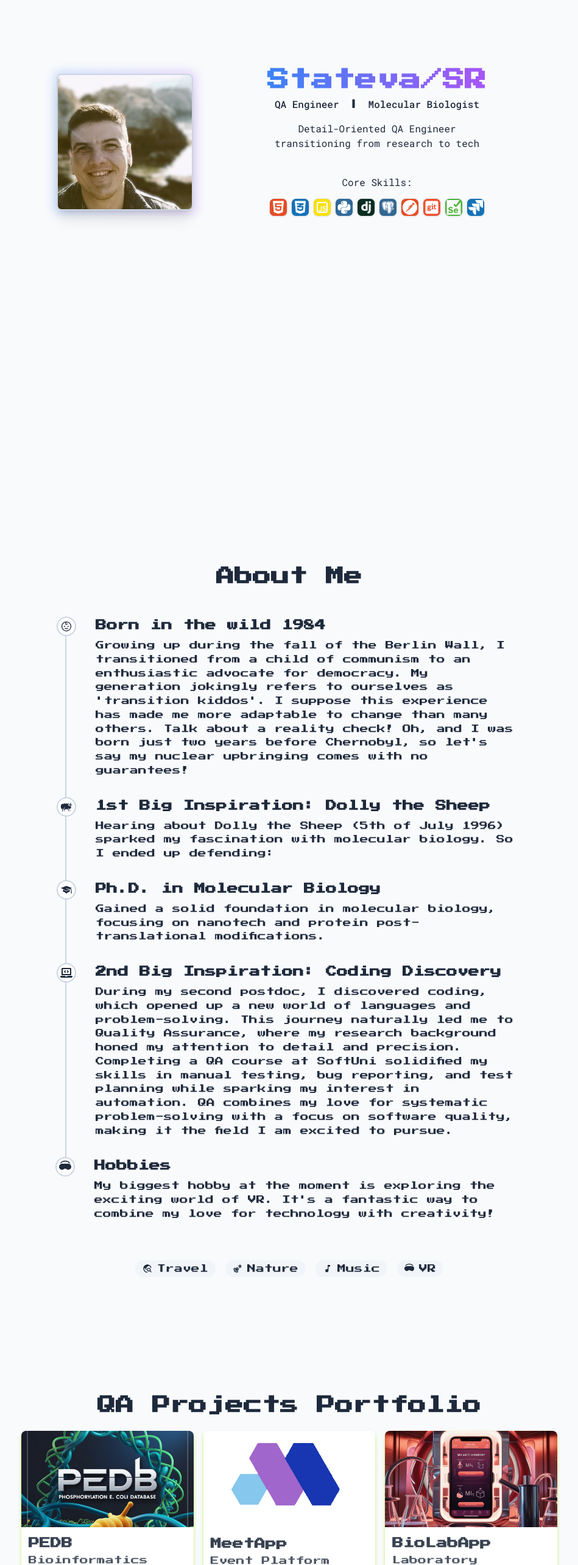
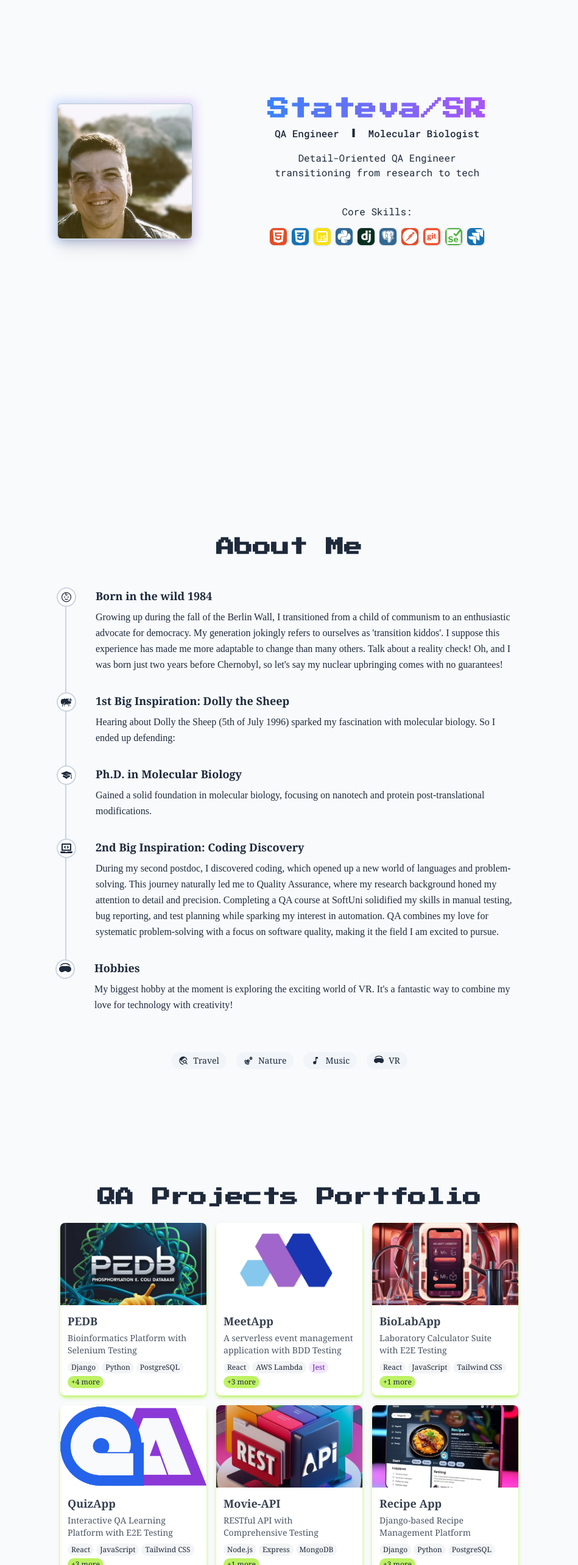
Before and after one commit to torbalansky/portfolio-pako, a React (Vite) app: page / in a window 1280 px wide. Shown: the part 100-2666 px from the top of the page at 61% size, without its empty margins (165-1114 px from the left). Built offline with nearby package versions, Linux system fonts and the light colour scheme.

Commit message:
Minor styling changes to improve readability.

```diff
--- a/src/Data/Data.js
+++ b/src/Data/Data.js
@@ -76,7 +76,7 @@ export const projectsData = [
   {
     id: 2,
     title: "MeetApp",
-    info: "Event Platform with BDD Testing",
+    info: "A serverless event management application with BDD Testing",
     image: meet,
     description: "A serverless event management application showcasing behavior-driven development (BDD) practices using Cucumber and Gherkin. Features comprehensive test coverage including integration tests, end-to-end scenarios, and OAuth authentication validation.",
     githubLink: "https://github.com/torbalansky/meet",
--- a/src/components/About.jsx
+++ b/src/components/About.jsx
@@ -52,8 +52,8 @@ const TimelineStep = ({ title, Icon, content }) => {
         <Icon className={`w-5 h-5 absolute top-1/2 left-1/2 -translate-x-1/2 -translate-y-1/2 ${theme === 'light' ? 'text-slate-800' : 'text-white'}`} />
       </div>
       <div className="ml-4">
-        <h3 className="font-semibold text-lg mb-2">{title}</h3>
-        <p className="text-sm leading-relaxed">{content}</p>
+        <h3 className="font-semibold text-lg mb-2 font-serif">{title}</h3>
+        <p className="text-md leading-relaxed font-poppins">{content}</p>
       </div>
     </div>
   );
@@ -80,7 +80,7 @@ const About = () => {
           ))}
         </div>
 
-        <div className="mt-8 flex flex-wrap gap-4 justify-center" data-aos='fade-up'>
+        <div className="mt-8 flex flex-wrap gap-4 justify-center font-serif" data-aos='fade-up'>
           {[
             { Icon: MdOutlineTravelExplore, label: 'Travel' },
             { Icon: MdOutlineEmojiNature, label: 'Nature' },
--- a/src/components/Contact.jsx
+++ b/src/components/Contact.jsx
@@ -145,7 +145,7 @@ const Contact = () => {
           <form
             ref={formRef}
             onSubmit={handleSubmit}
-            className={`w-full md:w-1/2 max-w-md p-6 rounded-lg shadow-md ${
+            className={`w-full md:w-1/2 max-w-md p-6 rounded-lg shadow-md font-serif ${
               theme === 'light' ? 'bg-white' : 'bg-slate-800'
             }`}
           >
@@ -180,7 +180,7 @@ const Contact = () => {
               {error && <p className="text-red-500 font-mono">{error}</p>}
              <button
               type="submit"
-              className="w-full py-2 font-bold text-white bg-gradient-to-r from-indigo-600 to-indigo-600 bg-[length:200%_100%] bg-left hover:bg-right hover:from-green-400 hover:to-blue-500 transition-all duration-500 ease-out"
+              className="w-full font-sans py-2 font-bold text-white bg-gradient-to-r from-indigo-600 to-indigo-600 bg-[length:200%_100%] bg-left hover:bg-right hover:from-green-400 hover:to-blue-500 transition-all duration-500 ease-out"
               >
               {loading ? 'Sending...' : 'Send'}
               </button>
--- a/src/components/Hero.jsx
+++ b/src/components/Hero.jsx
@@ -16,9 +16,9 @@ const Hero = () => {
 
   return (
     <SectionWrapper>
-      <div className="container mt-12 mx-auto px-4 min-h-[calc(100vh-4rem)]">
+      <div className="container mt-28 mx-auto px-4 min-h-[calc(100vh-200px)]">
         <div
-          className="flex flex-col md:flex-row items-center justify-center gap-8 md:gap-16 h-full py-12"
+          className="flex flex-col md:flex-row items-center justify-center gap-8 md:gap-16 h-full py-8"
           data-aos="fade-up"
           data-aos-duration="1000"
         >
--- a/src/components/Modal.jsx
+++ b/src/components/Modal.jsx
@@ -11,7 +11,7 @@ const Modal = ({ isOpen, onClose, project }) => {
       onClick={handleBackdropClick}
     >
       <div className="relative bg-white dark:bg-gray-800 w-full max-w-2xl rounded-xl shadow-2xl my-4">
-        <div className="relative h-56 overflow-hidden">
+        <div className="relative h-72 overflow-hidden">
           <img
             src={project.image}
             alt={project.title}
@@ -24,7 +24,7 @@ const Modal = ({ isOpen, onClose, project }) => {
           </div>
           <button
             onClick={onClose}
-            className="absolute top-14 right-2 p-2 rounded-full bg-black/20 hover:bg-black/40 text-white transition-all"
+            className="absolute p-2 bottom-0 right-0 bg-slate-600 hover:bg-black/40 text-white transition-all"
           >
             <svg className="w-5 h-5" fill="none" viewBox="0 0 24 24" stroke="currentColor">
               <path strokeLinecap="round" strokeLinejoin="round" strokeWidth={2} d="M6 18L18 6M6 6l12 12" />
--- a/src/components/Work.jsx
+++ b/src/components/Work.jsx
@@ -23,7 +23,7 @@ const Work = () => {
       <h1 className='text-center text-3xl font-bold mt-16 mb-6'>
         QA Projects Portfolio
       </h1>
-      <div className='max-w-4xl mx-auto grid grid-cols-1 sm:grid-cols-2 lg:grid-cols-3 gap-4 px-2' data-aos='zoom-in'>
+      <div className='max-w-3xl mx-auto grid grid-cols-1 sm:grid-cols-2 lg:grid-cols-3 gap-4 px-2' data-aos='zoom-in'>
         {projectsData.map((project) => (
           <div
             key={project.id}
@@ -38,7 +38,7 @@ const Work = () => {
               />
               <div className="absolute inset-0 bg-gradient-to-t from-lime-100/10 to-transparent opacity-0 group-hover:opacity-100 transition-opacity" />
             </div>
-            <div className='p-3'>
+            <div className='p-3 font-serif'>
               <h2 className='text-lg text-gray-700 font-bold mb-1'>{project.title}</h2>
                 <p className='text-gray-600 dark:text-gray-300 mb-2 text-sm'>{project.info}</p>
                 <div className='flex flex-wrap gap-1'>
```
Also changed, not shown: src/assets/quiz.png.
